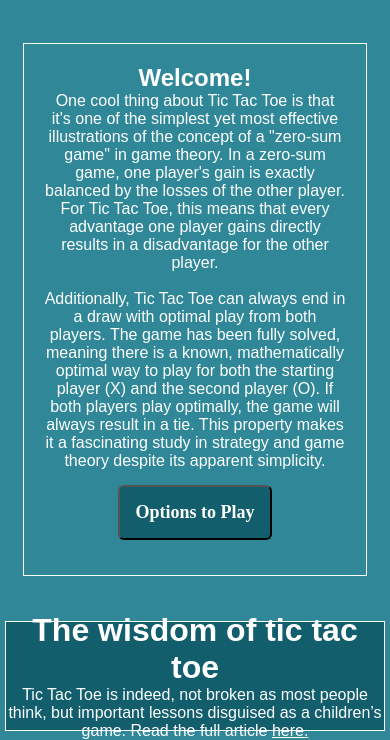
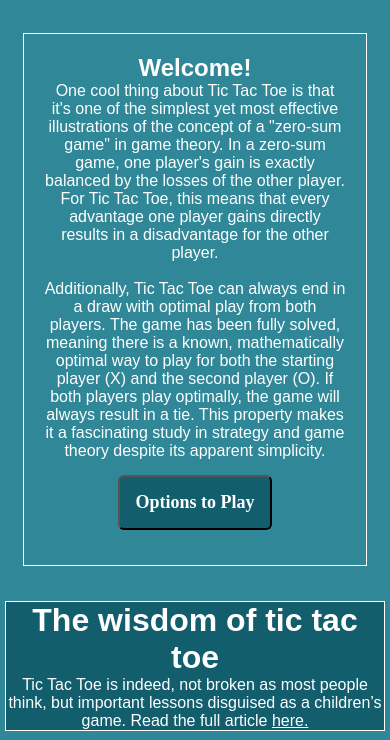
Before and after one commit to TafadzwaMangena/quick_play--tic-tac-toe, a plain HTML site: page index.html in a window 390 px wide. Shown: the part 108-848 px from the top of the page. Drawn offline with Linux system fonts and the light colour scheme.

Commit message:
Update width and height of footer to auto to have it responsive on all screen sizes

```diff
--- a/assets/css/style.css
+++ b/assets/css/style.css
@@ -171,8 +171,9 @@ footer {
     text-align: center;
     border: 1px solid hsl(0, 0%, 100%);
     background-color: hsl(190, 71%, 25%);
-    height: 110.27px;
     margin: 5px;
+    width: auto;
+    height: auto;
 }
 
 footer a {
```
